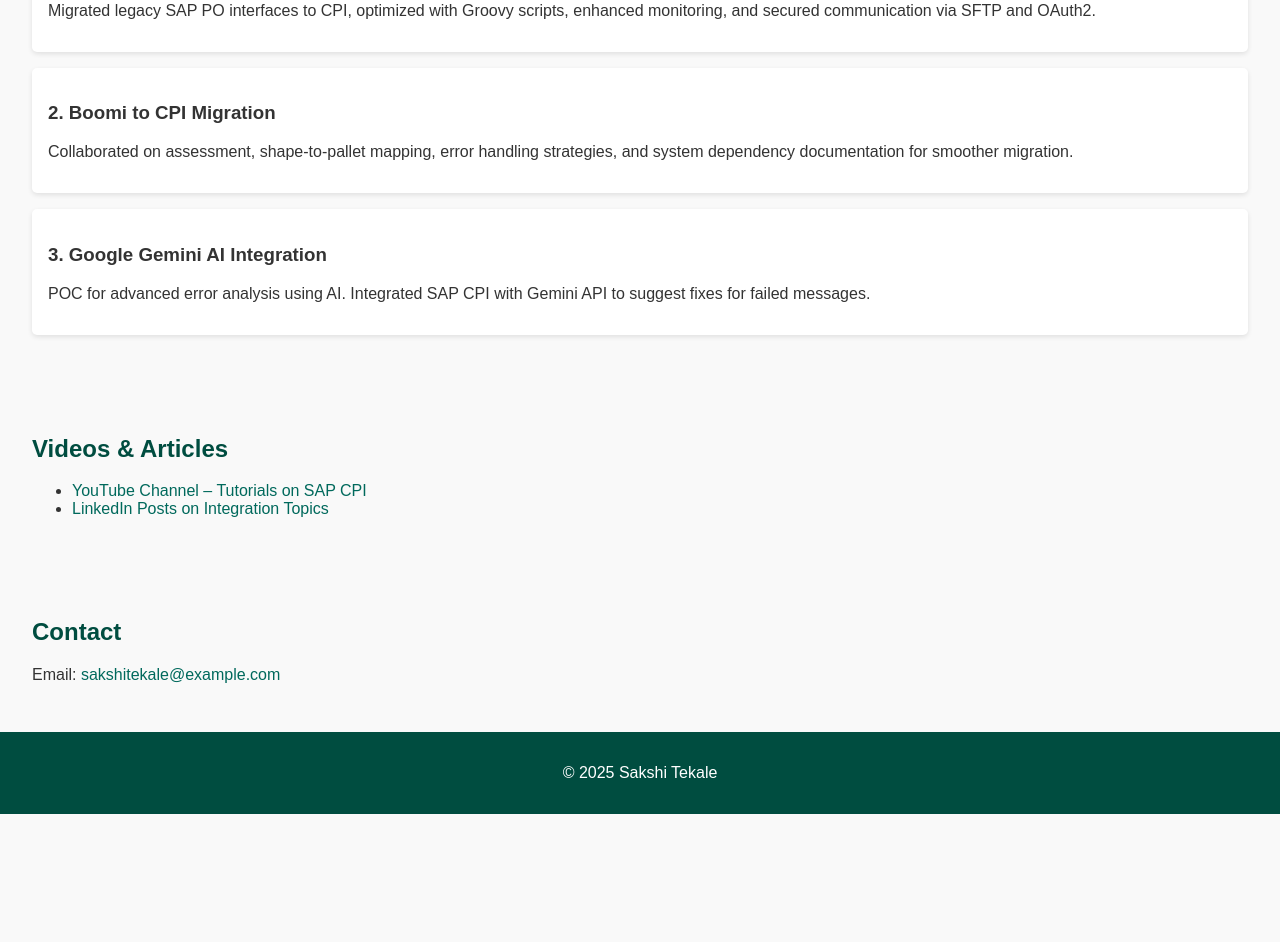
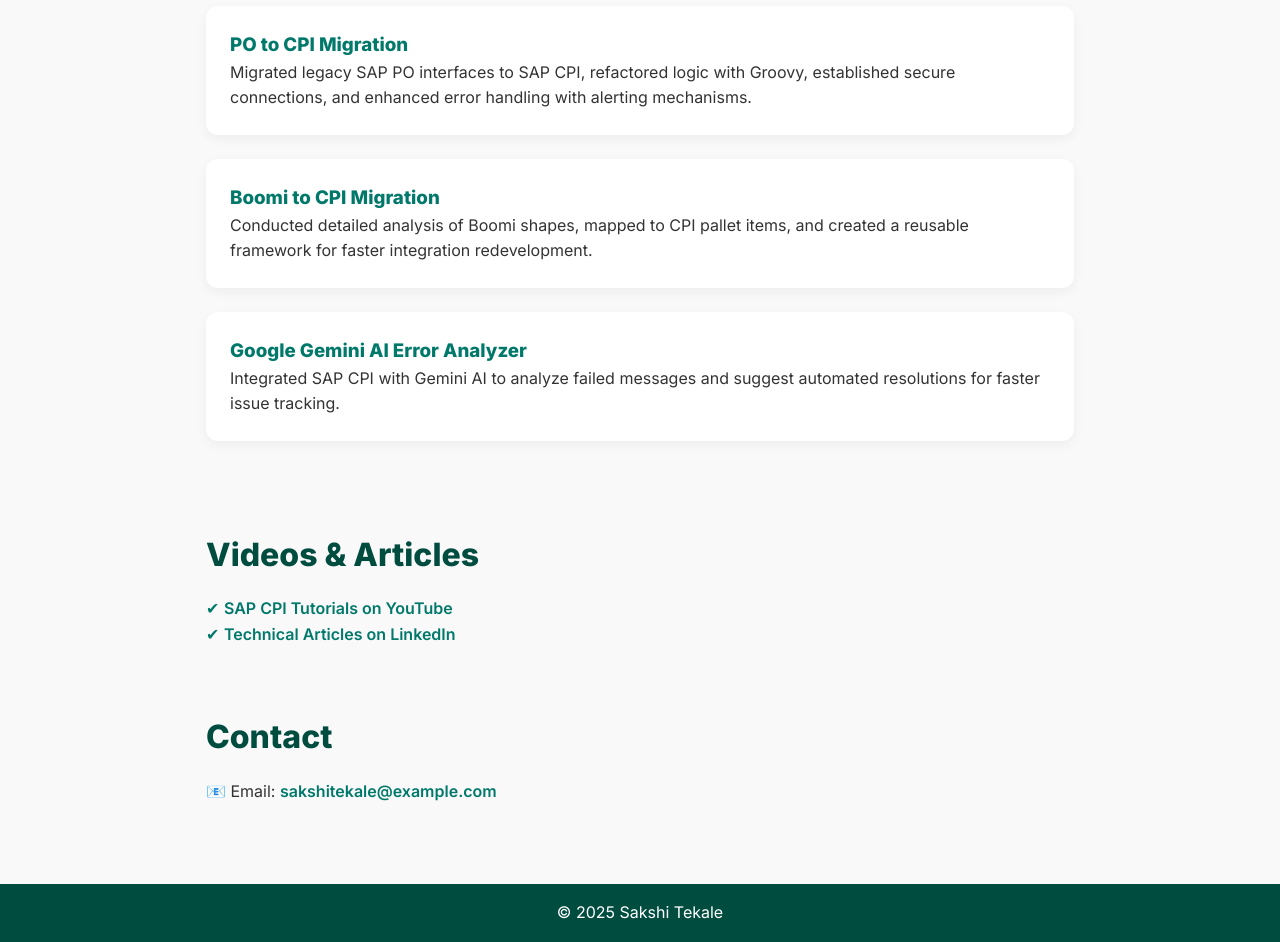
Before and after one commit to Sakshi9119/Sakshi-Portfolio, a plain HTML site: page index.html in a window 1280 px wide. Shown: the part 759-1701 px from the top of the page. Before the commit the page ends 1573 px from the top, so only its background shows below. Drawn offline with Linux system fonts and the light colour scheme.

Commit message:
Update index.html

```diff
--- a/index.html
+++ b/index.html
@@ -4,14 +4,96 @@
   <meta charset="UTF-8" />
   <meta name="viewport" content="width=device-width, initial-scale=1.0"/>
   <title>Sakshi Tekale | SAP CPI Consultant</title>
+  <link href="https://fonts.googleapis.com/css2?family=Inter:wght@400;600;800&display=swap" rel="stylesheet">
   <style>
-    body { font-family: Arial; margin: 0; padding: 0; background: #f9f9f9; color: #333; }
-    header, footer { background: #004d40; color: white; text-align: center; padding: 1rem; }
-    section { padding: 2rem; }
-    h1, h2 { color: #004d40; }
-    .project { background: white; padding: 1rem; margin-bottom: 1rem; border-radius: 5px; box-shadow: 0 2px 5px rgba(0,0,0,0.1);}
-    a { color: #00695c; text-decoration: none; }
-    .btn { background: #00695c; color: white; padding: 0.5rem 1rem; border-radius: 4px; text-decoration: none; }
+    :root {
+      --primary: #00796b;
+      --secondary: #004d40;
+      --accent: #e0f2f1;
+      --bg: #f9f9f9;
+      --text: #333;
+    }
+    * {
+      margin: 0;
+      padding: 0;
+      box-sizing: border-box;
+    }
+    body {
+      font-family: 'Inter', sans-serif;
+      background: var(--bg);
+      color: var(--text);
+      line-height: 1.6;
+    }
+    header {
+      background: linear-gradient(135deg, var(--primary), var(--secondary));
+      color: white;
+      text-align: center;
+      padding: 3rem 1rem 2rem;
+    }
+    header h1 {
+      font-size: 2.8rem;
+      font-weight: 800;
+    }
+    header p {
+      font-size: 1.2rem;
+    }
+    section {
+      max-width: 900px;
+      margin: 2rem auto;
+      padding: 1rem;
+    }
+    h2 {
+      font-size: 2rem;
+      color: var(--secondary);
+      margin-bottom: 1rem;
+    }
+    ul {
+      list-style: none;
+      padding-left: 0;
+    }
+    ul li::before {
+      content: "✔ ";
+      color: var(--primary);
+    }
+    .project {
+      background: white;
+      border-radius: 12px;
+      box-shadow: 0 4px 12px rgba(0,0,0,0.05);
+      padding: 1.5rem;
+      margin-bottom: 1.5rem;
+      transition: transform 0.3s ease;
+    }
+    .project:hover {
+      transform: scale(1.02);
+    }
+    .project h3 {
+      color: var(--primary);
+    }
+    a {
+      color: var(--primary);
+      text-decoration: none;
+      font-weight: 600;
+    }
+    .btn {
+      display: inline-block;
+      margin-top: 1rem;
+      background: var(--primary);
+      color: white;
+      padding: 0.75rem 1.5rem;
+      border-radius: 6px;
+      text-decoration: none;
+      transition: background 0.3s;
+    }
+    .btn:hover {
+      background: var(--secondary);
+    }
+    footer {
+      background: var(--secondary);
+      color: white;
+      text-align: center;
+      padding: 1rem;
+      margin-top: 4rem;
+    }
   </style>
 </head>
 <body>
@@ -23,18 +105,17 @@
 
 <section>
   <h2>About Me</h2>
-  <p>I am an SAP Certified Associate Software Engineer specializing in SAP Cloud Integration. I've worked on complex integration projects including SAP PO to CPI and Boomi to CPI migrations, along with custom solutions involving Groovy scripts and various adapters.</p>
+  <p>I am an SAP Certified Associate Software Engineer with expertise in SAP Cloud Integration. I’ve handled full lifecycle migrations including SAP PO to CPI and Dell Boomi to CPI transitions, custom Groovy enhancements, and adapter-based communication using SFTP, JDBC, and more.</p>
 </section>
 
 <section>
   <h2>Skills</h2>
   <ul>
     <li>SAP Cloud Integration (CPI)</li>
-    <li>Groovy Scripting</li>
-    <li>PO to CPI Migration</li>
-    <li>Boomi to CPI Migration</li>
-    <li>JDBC, IDoc, XI, SFTP, SOAP Adapters</li>
-    <li>PGP Encryption, OAuth2, Certificates</li>
+    <li>Groovy Scripting & Adapter Modules</li>
+    <li>PO and Boomi to CPI Migration</li>
+    <li>OAuth2, PGP Encryption, Certificate Handling</li>
+    <li>Adapters: JDBC, XI, SFTP, IDoc, SOAP</li>
   </ul>
 </section>
 
@@ -42,33 +123,32 @@
   <h2>Projects</h2>
 
   <div class="project">
-    <h3>1. PO to CPI Migration</h3>
-    <p>Migrated legacy SAP PO interfaces to CPI, optimized with Groovy scripts, enhanced monitoring, and secured communication via SFTP and OAuth2.</p>
+    <h3>PO to CPI Migration</h3>
+    <p>Migrated legacy SAP PO interfaces to SAP CPI, refactored logic with Groovy, established secure connections, and enhanced error handling with alerting mechanisms.</p>
   </div>
 
   <div class="project">
-    <h3>2. Boomi to CPI Migration</h3>
-    <p>Collaborated on assessment, shape-to-pallet mapping, error handling strategies, and system dependency documentation for smoother migration.</p>
+    <h3>Boomi to CPI Migration</h3>
+    <p>Conducted detailed analysis of Boomi shapes, mapped to CPI pallet items, and created a reusable framework for faster integration redevelopment.</p>
   </div>
 
   <div class="project">
-    <h3>3. Google Gemini AI Integration</h3>
-    <p>POC for advanced error analysis using AI. Integrated SAP CPI with Gemini API to suggest fixes for failed messages.</p>
+    <h3>Google Gemini AI Error Analyzer</h3>
+    <p>Integrated SAP CPI with Gemini AI to analyze failed messages and suggest automated resolutions for faster issue tracking.</p>
   </div>
-
 </section>
 
 <section>
   <h2>Videos & Articles</h2>
   <ul>
-    <li><a href="https://www.youtube.com/@YourChannel" target="_blank">YouTube Channel – Tutorials on SAP CPI</a></li>
-    <li><a href="https://linkedin.com/in/yourprofile" target="_blank">LinkedIn Posts on Integration Topics</a></li>
+    <li><a href="https://www.youtube.com/@YourChannel" target="_blank">SAP CPI Tutorials on YouTube</a></li>
+    <li><a href="https://linkedin.com/in/yourprofile" target="_blank">Technical Articles on LinkedIn</a></li>
   </ul>
 </section>
 
 <section>
   <h2>Contact</h2>
-  <p>Email: <a href="mailto:sakshitekale@example.com">sakshitekale@example.com</a></p>
+  <p>📧 Email: <a href="mailto:sakshitekale@example.com">sakshitekale@example.com</a></p>
 </section>
 
 <footer>
```
